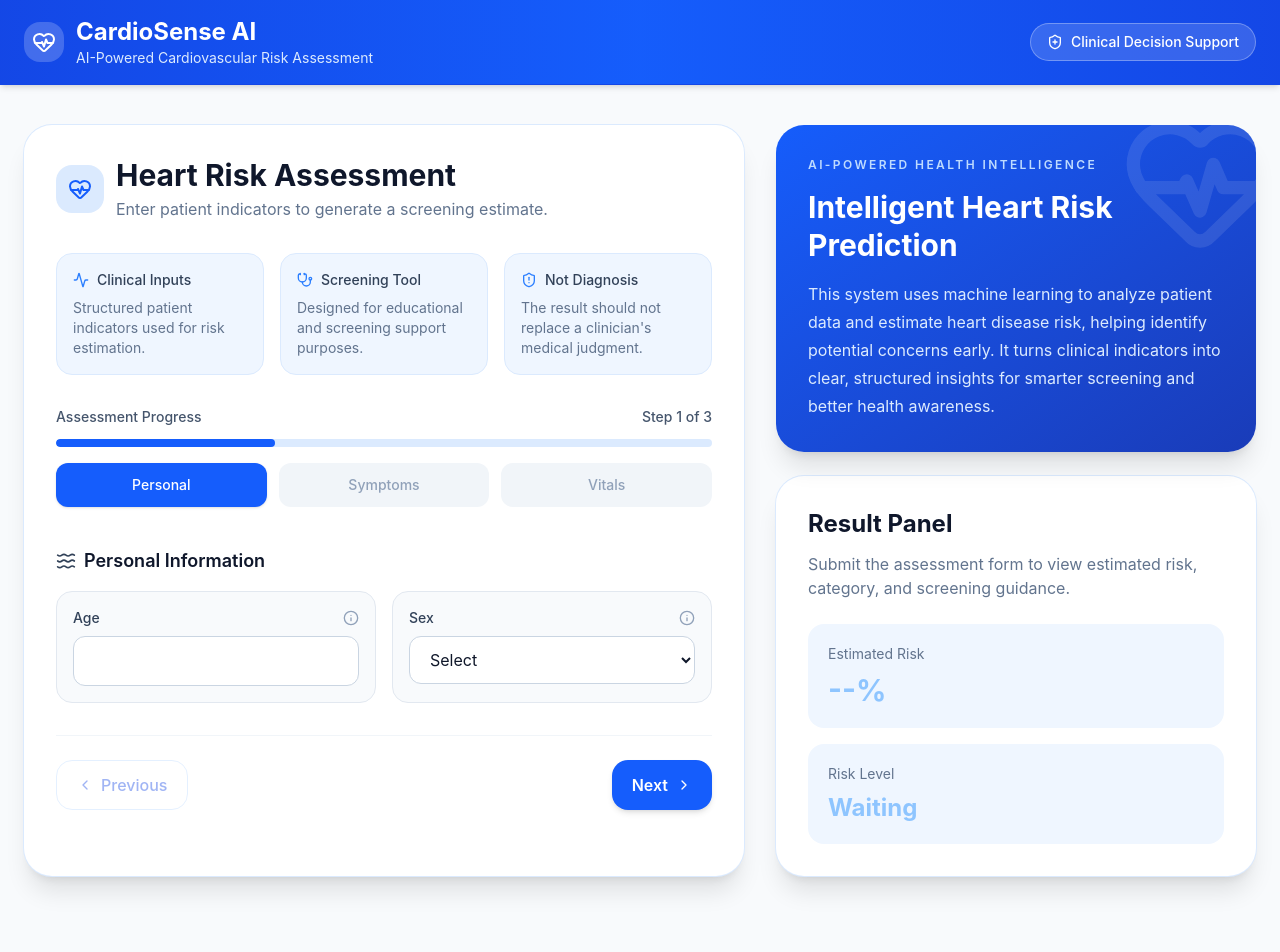
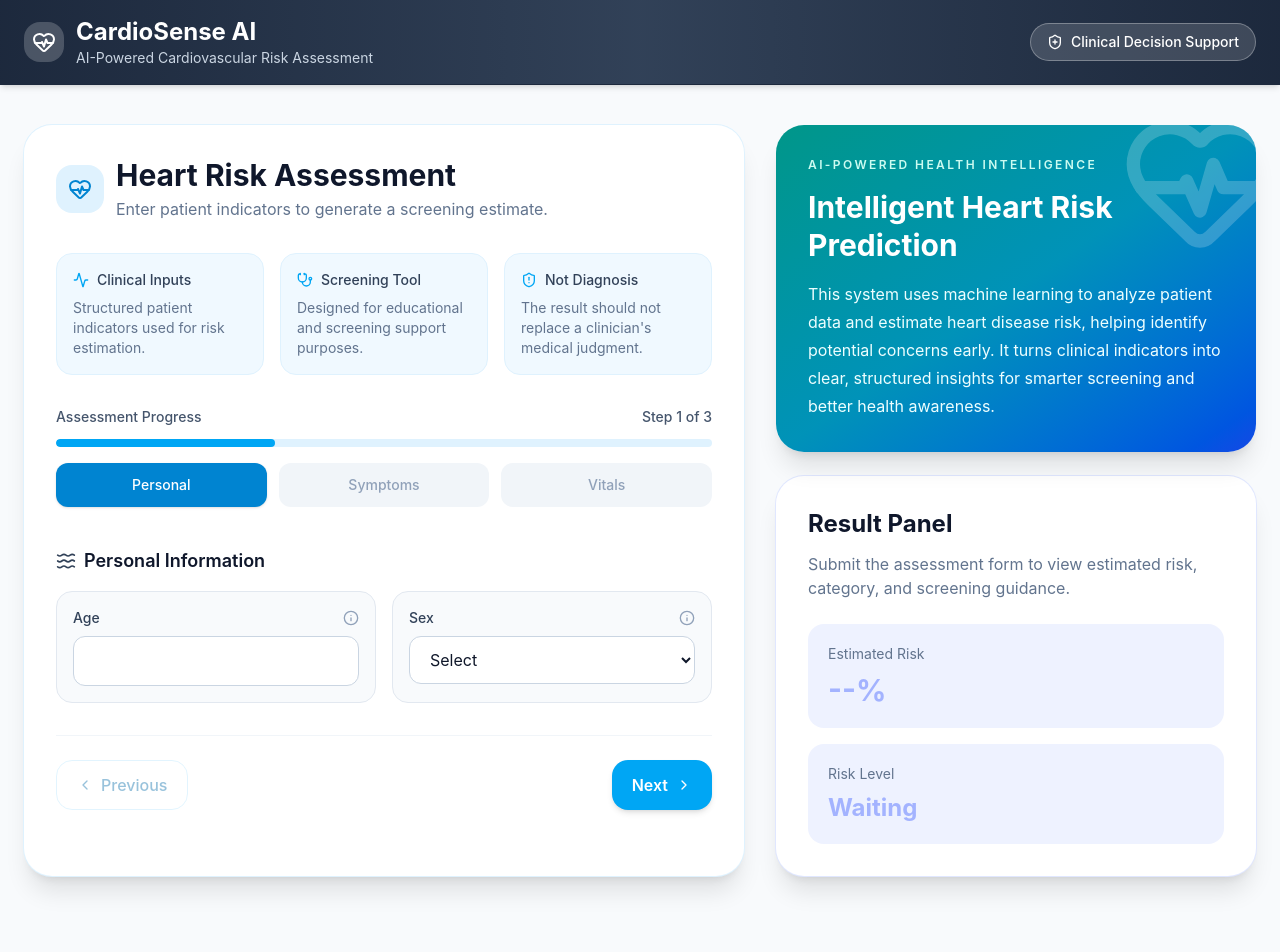
Before and after one commit to Awais874/intelligent-cardio-ai, a React (Vite) app in the folder frontend/: page / in a window 1280 px wide. Shown: the top 952 px of the page. Built offline with nearby package versions, Linux system fonts and the light colour scheme.

Commit message:
update UI colors and styling across components

```diff
--- a/frontend/src/components/AssessmentForm.jsx
+++ b/frontend/src/components/AssessmentForm.jsx
@@ -61,11 +61,11 @@ export default function AssessmentForm({ setResult, setSubmittedData }) {
   };
 
   return (
-    <div className="rounded-[28px] bg-white p-8 shadow-xl ring-1 ring-blue-100">
+    <div className="rounded-[28px] bg-white p-8 shadow-xl ring-1 ring-sky-100">
       {/* Header */}
       <div className="flex items-center gap-3">
-        <div className="rounded-2xl bg-blue-100 p-3">
-          <HeartPulse className="h-6 w-6 text-blue-600" />
+        <div className="rounded-2xl bg-sky-100 p-3">
+          <HeartPulse className="h-6 w-6 text-sky-600" />
         </div>
         <div>
           <h2 className="text-3xl font-bold text-slate-900">
@@ -79,9 +79,9 @@ export default function AssessmentForm({ setResult, setSubmittedData }) {
 
       {/* Info Cards */}
       <div className="mt-8 grid gap-4 md:grid-cols-3">
-        <div className="rounded-2xl border border-blue-100 bg-blue-50 p-4">
+        <div className="rounded-2xl border border-sky-100 bg-sky-50 p-4">
           <div className="flex items-center gap-2">
-            <Activity className="h-4 w-4 text-blue-500" />
+            <Activity className="h-4 w-4 text-sky-500" />
             <p className="text-sm font-medium text-slate-700">Clinical Inputs</p>
           </div>
           <p className="mt-2 text-sm text-slate-500">
@@ -89,9 +89,9 @@ export default function AssessmentForm({ setResult, setSubmittedData }) {
           </p>
         </div>
 
-        <div className="rounded-2xl border border-blue-100 bg-blue-50 p-4">
+        <div className="rounded-2xl border border-sky-100 bg-sky-50 p-4">
           <div className="flex items-center gap-2">
-            <Stethoscope className="h-4 w-4 text-blue-500" />
+            <Stethoscope className="h-4 w-4 text-sky-500" />
             <p className="text-sm font-medium text-slate-700">Screening Tool</p>
           </div>
           <p className="mt-2 text-sm text-slate-500">
@@ -99,9 +99,9 @@ export default function AssessmentForm({ setResult, setSubmittedData }) {
           </p>
         </div>
 
-        <div className="rounded-2xl border border-blue-100 bg-blue-50 p-4">
+        <div className="rounded-2xl border border-sky-100 bg-sky-50 p-4">
           <div className="flex items-center gap-2">
-            <ShieldAlert className="h-4 w-4 text-blue-500" />
+            <ShieldAlert className="h-4 w-4 text-sky-500" />
             <p className="text-sm font-medium text-slate-700">Not Diagnosis</p>
           </div>
           <p className="mt-2 text-sm text-slate-500">
@@ -117,9 +117,9 @@ export default function AssessmentForm({ setResult, setSubmittedData }) {
           <span>Step {step} of 3</span>
         </div>
 
-        <div className="h-2 w-full overflow-hidden rounded-full bg-blue-100">
+        <div className="h-2 w-full overflow-hidden rounded-full bg-sky-100">
           <div
-            className="h-full rounded-full bg-blue-600 transition-all duration-300"
+            className="h-full rounded-full bg-sky-500 transition-all duration-300"
             style={{ width: `${(step / 3) * 100}%` }}
           />
         </div>
@@ -130,7 +130,7 @@ export default function AssessmentForm({ setResult, setSubmittedData }) {
               key={label}
               className={`rounded-xl p-3 font-medium transition-colors ${
                 step >= i + 1
-                  ? "bg-blue-600 text-white shadow-sm"
+                  ? "bg-sky-600 text-white shadow-sm"
                   : "bg-slate-100 text-slate-400"
               }`}
             >
@@ -151,7 +151,7 @@ export default function AssessmentForm({ setResult, setSubmittedData }) {
             type="button"
             onClick={handlePrev}
             disabled={step === 1}
-            className="inline-flex items-center justify-center gap-2 rounded-2xl border border-blue-200 bg-white px-5 py-3 font-medium text-blue-700 transition hover:bg-blue-50 disabled:cursor-not-allowed disabled:opacity-40"
+            className="inline-flex items-center justify-center gap-2 rounded-2xl border border-sky-200 bg-white px-5 py-3 font-medium text-sky-700 transition hover:bg-sky-50 disabled:cursor-not-allowed disabled:opacity-40"
           >
             <ChevronLeft className="h-4 w-4" />
             Previous
@@ -161,7 +161,7 @@ export default function AssessmentForm({ setResult, setSubmittedData }) {
             <button
               type="button"
               onClick={handleNext}
-              className="inline-flex items-center justify-center gap-2 rounded-2xl bg-blue-600 px-5 py-3 font-semibold text-white shadow-md transition hover:bg-blue-700"
+              className="inline-flex items-center justify-center gap-2 rounded-2xl bg-sky-500 px-5 py-3 font-semibold text-white shadow-md transition hover:bg-sky-600"
             >
               Next
               <ChevronRight className="h-4 w-4" />
@@ -170,7 +170,7 @@ export default function AssessmentForm({ setResult, setSubmittedData }) {
             <button
               type="submit"
               disabled={loading}
-              className="inline-flex items-center justify-center gap-2 rounded-2xl bg-blue-600 px-6 py-3 font-semibold text-white shadow-md transition hover:bg-blue-700 disabled:opacity-60"
+              className="inline-flex items-center justify-center gap-2 rounded-2xl bg-sky-500 px-6 py-3 font-semibold text-white shadow-md transition hover:bg-sky-600 disabled:opacity-60"
             >
               {loading ? "Analyzing..." : "Generate Screening Result"}
             </button>
--- a/frontend/src/components/ResultPanel.jsx
+++ b/frontend/src/components/ResultPanel.jsx
@@ -30,13 +30,13 @@ export default function ResultPanel({ result, formData }) {
   return (
     <aside className="space-y-6">
 
-      <div className="relative overflow-hidden rounded-[28px] bg-gradient-to-br from-blue-600 to-blue-800 p-8 text-white shadow-xl">
+      <div className="relative overflow-hidden rounded-[28px] bg-linear-to-br from-teal-600 via-cyan-600 to-blue-700 p-8 text-white shadow-xl">
 
-        <div className="pointer-events-none absolute -right-6 -top-6 opacity-10">
+        <div className="pointer-events-none absolute -right-6 -top-6 opacity-20">
           <HeartPulse className="h-40 w-40 text-white" />
         </div>
 
-        <p className="text-xs font-semibold uppercase tracking-[0.2em] text-blue-200">
+        <p className="text-xs font-semibold uppercase tracking-[0.2em] text-teal-100">
           AI-Powered Health Intelligence
         </p>
 
@@ -44,7 +44,7 @@ export default function ResultPanel({ result, formData }) {
           Intelligent Heart Risk Prediction
         </h3>
 
-        <p className="mt-4 leading-7 text-blue-100">
+        <p className="mt-4 leading-7 text-cyan-50">
           This system uses machine learning to analyze patient data and estimate
           heart disease risk, helping identify potential concerns early. It turns
           clinical indicators into clear, structured insights for smarter
@@ -57,11 +57,11 @@ export default function ResultPanel({ result, formData }) {
 
 
       {result ? (
-        <div className="rounded-[28px] bg-white p-8 shadow-xl ring-1 ring-blue-100">
+        <div className="rounded-[28px] bg-white p-8 shadow-xl ring-1 ring-indigo-100">
           <div className="flex items-center justify-between gap-4">
             <div className="flex items-center gap-3">
-              <div className="rounded-2xl bg-blue-100 p-2">
-                <HeartPulse className="h-5 w-5 text-blue-600" />
+              <div className="rounded-2xl bg-indigo-100 p-2">
+                <HeartPulse className="h-5 w-5 text-indigo-600" />
               </div>
               <h3 className="text-2xl font-bold text-slate-900">Result</h3>
             </div>
@@ -92,7 +92,7 @@ export default function ResultPanel({ result, formData }) {
 
             <div className="rounded-2xl bg-slate-50 p-5">
               <div className="flex items-center gap-2">
-                <ShieldCheck className="h-4 w-4 text-blue-500" />
+                <ShieldCheck className="h-4 w-4 text-indigo-500" />
                 <p className="text-sm text-slate-500">Clinical Note</p>
               </div>
               <p className="mt-2 leading-7 text-slate-700">{result.message}</p>
@@ -102,7 +102,7 @@ export default function ResultPanel({ result, formData }) {
           <KeyConcerns formData={formData} />
         </div>
       ) : (
-        <div className="rounded-[28px] bg-white p-8 shadow-xl ring-1 ring-blue-100">
+        <div className="rounded-[28px] bg-white p-8 shadow-xl ring-1 ring-indigo-100">
           <h3 className="text-2xl font-bold text-slate-900">Result Panel</h3>
           <p className="mt-3 text-slate-500">
             Submit the assessment form to view estimated risk, category, and
@@ -110,14 +110,14 @@ export default function ResultPanel({ result, formData }) {
           </p>
 
           <div className="mt-6 space-y-4">
-            <div className="rounded-2xl bg-blue-50 p-5">
+            <div className="rounded-2xl bg-indigo-50 p-5">
               <p className="text-sm text-slate-500">Estimated Risk</p>
-              <h4 className="mt-2 text-3xl font-bold text-blue-300">--%</h4>
+              <h4 className="mt-2 text-3xl font-bold text-indigo-300">--%</h4>
             </div>
 
-            <div className="rounded-2xl bg-blue-50 p-5">
+            <div className="rounded-2xl bg-indigo-50 p-5">
               <p className="text-sm text-slate-500">Risk Level</p>
-              <h4 className="mt-2 text-2xl font-bold text-blue-300">Waiting</h4>
+              <h4 className="mt-2 text-2xl font-bold text-indigo-300">Waiting</h4>
             </div>
           </div>
         </div>
--- a/frontend/src/components/layout/Footer.jsx
+++ b/frontend/src/components/layout/Footer.jsx
@@ -1,6 +1,6 @@
 export default function Footer() {
   return (
-    <footer className="mt-12 border-t border-blue-100 bg-blue-50">
+    <footer className="mt-12 border-t border-slate-200 bg-slate-50">
       <div className="mx-auto max-w-7xl px-6 py-6 text-center text-sm text-slate-500">
 
         <p className="font-medium text-slate-600">
--- a/frontend/src/components/layout/Header.jsx
+++ b/frontend/src/components/layout/Header.jsx
@@ -2,7 +2,7 @@ import { HeartPulse, ShieldPlus } from "lucide-react";
 
 export default function Header() {
   return (
-    <header className="sticky top-0 z-40 border-b border-blue-700 bg-gradient-to-r from-blue-700 via-blue-600 to-blue-700 shadow-md">
+    <header className="sticky top-0 z-40 border-b border-slate-800 bg-gradient-to-r from-slate-800 via-slate-700 to-slate-800 shadow-md">
       <div className="mx-auto flex max-w-7xl items-center justify-between px-6 py-4">
 
 
@@ -15,7 +15,7 @@ export default function Header() {
             <h1 className="text-2xl font-bold text-white">
               CardioSense AI
             </h1>
-            <p className="text-sm text-blue-100">
+            <p className="text-sm text-slate-300">
               AI-Powered Cardiovascular Risk Assessment
             </p>
           </div>
```
Also changed, not shown: 1 other file (tests, documents, lock files or other folders).
